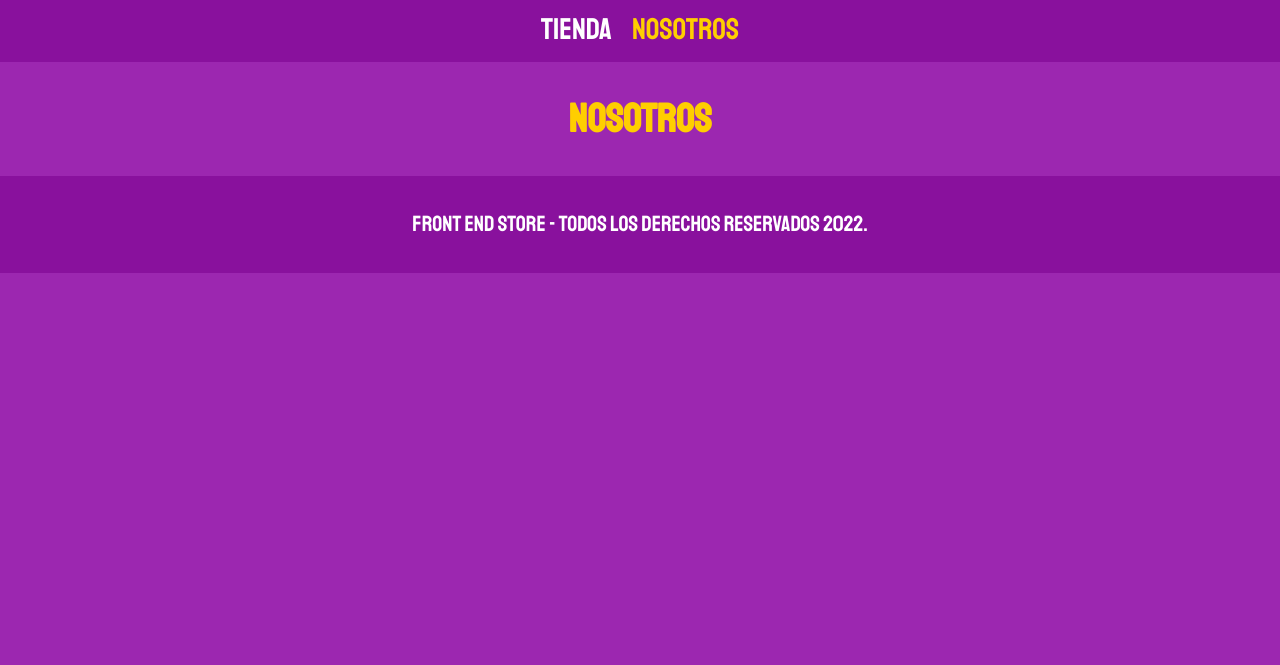
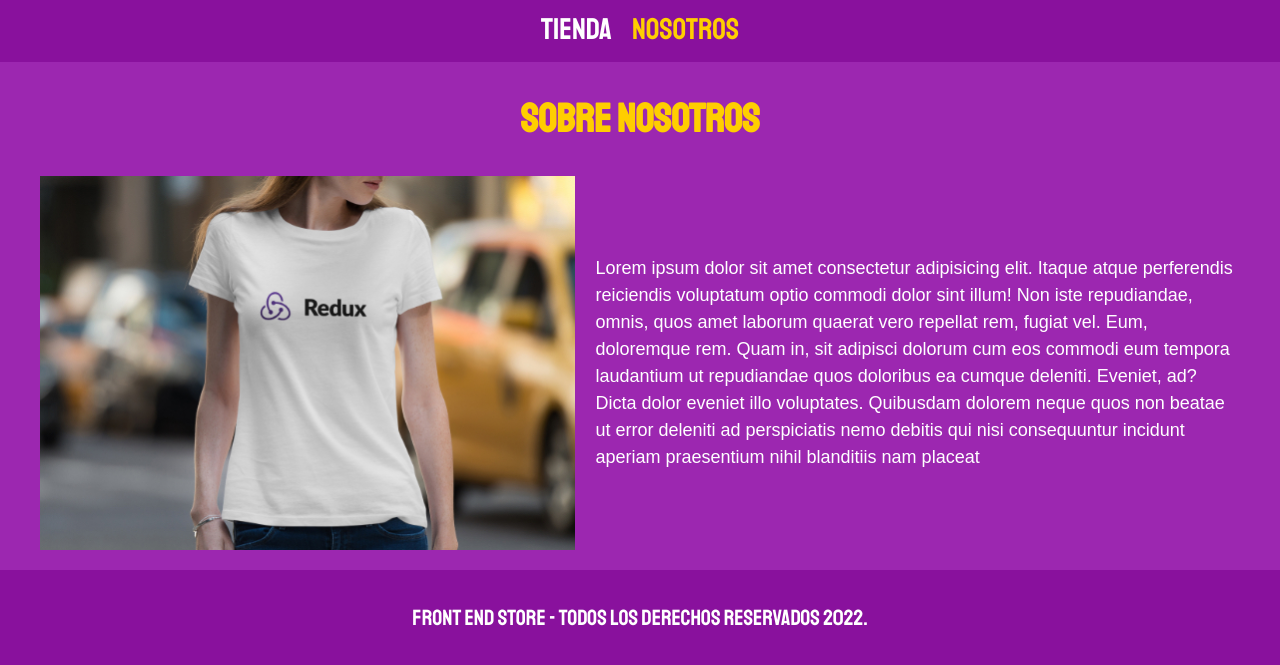
Before and after one commit to gioalexrr90/FrontEnd-Store, a plain HTML site: page nosotros.html in a window 1280 px wide. Shown: the part 167-832 px from the top of the page. Before the commit the page ends 800 px from the top, so only its background shows below. Drawn offline with Linux system fonts and the light colour scheme.

Commit message:
Se agrega diseño a nosotros.html

```diff
--- a/css/style.css
+++ b/css/style.css
@@ -94,7 +94,7 @@ img {
     color: var(--secundario);
 }
 
-/* Main */
+/* Main - index.html */
 /* Grid */
 .grid {
     display: grid;
@@ -166,6 +166,29 @@ img {
     }
 }
 
+/* Main - nosotros.html */
+.nosotros {
+    display: grid;
+    column-gap: 2rem;
+    align-items: center;
+}
+
+@media (min-width: 768px) {
+    .nosotros {
+        grid-template-columns: repeat(2, auto);
+    }
+}
+
+.nosotros__contenido {
+
+}
+
+.nosotros__imagen {
+    background-image: url('/img/nosotros.jpg');
+    background-repeat: no-repeat;
+    background-size: cover;
+    grid-row: 1 / 2;
+}
 
 /* Footer */
 .footer {
--- a/nosotros.html
+++ b/nosotros.html
@@ -26,7 +26,17 @@
 
     <!-- Main - Contenido principal -->
     <main class="contenedor">
-        <h1>Nosotros</h1>
+        <h1>Sobre Nosotros</h1>
+
+        <!-- Clase Grid -->
+        <div class="nosotros">
+
+            <div class="nosotros__contenido">
+                <p>Lorem ipsum dolor sit amet consectetur adipisicing elit. Itaque atque perferendis reiciendis voluptatum optio commodi dolor sint illum! Non iste repudiandae, omnis, quos amet laborum quaerat vero repellat rem, fugiat vel. Eum, doloremque rem. Quam in, sit adipisci dolorum cum eos commodi eum tempora laudantium ut repudiandae quos doloribus ea cumque deleniti. Eveniet, ad? Dicta dolor eveniet illo voluptates. Quibusdam dolorem neque quos non beatae ut error deleniti ad perspiciatis nemo debitis qui nisi consequuntur incidunt aperiam praesentium nihil blanditiis nam placeat</p>
+            </div>
+            <img class="nosotros__imagen" src="/img/nosotros.jpg" alt="Imagen nosotros">
+
+        </div> <!-- Termina la clase nosotros -->
 
     </main>
 
```
